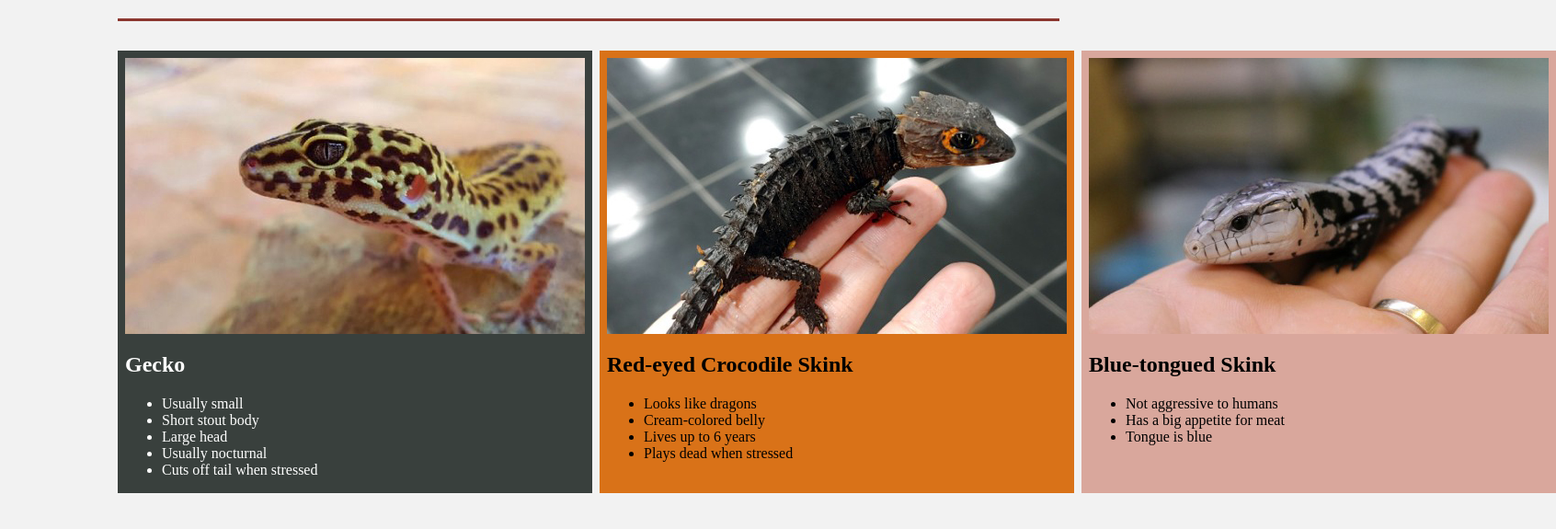
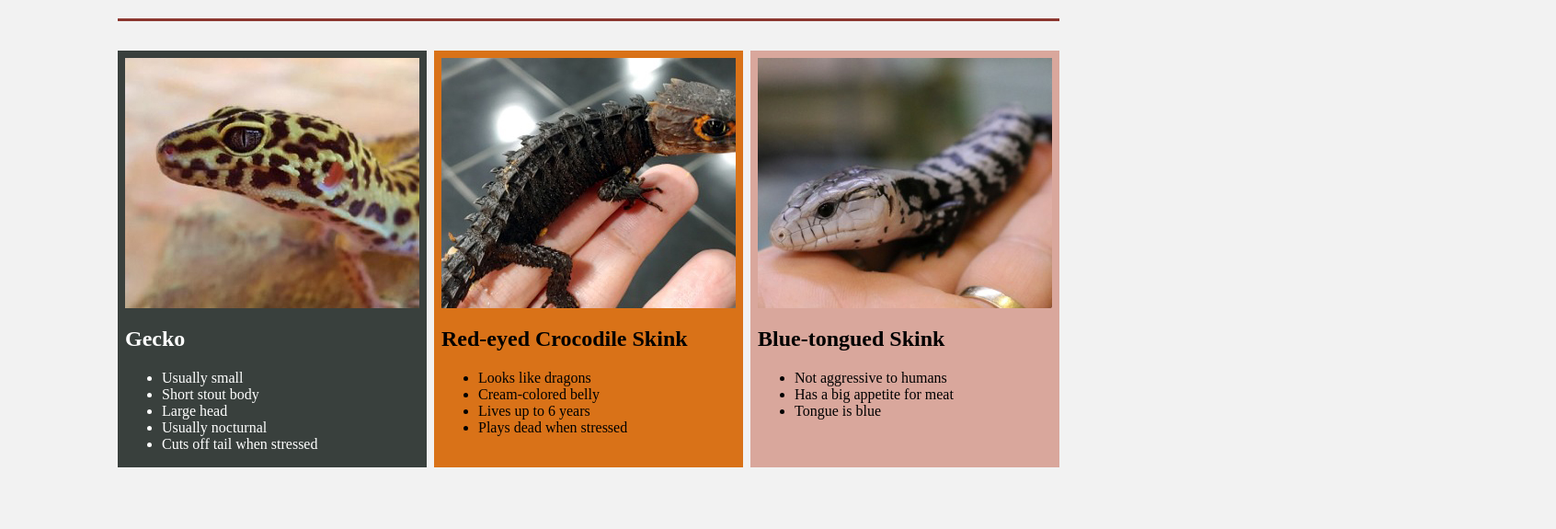
Before and after one commit to dhl379-nyu/JS-HW-3, a plain HTML site: page index.html in a window 1280 px wide. Shown: the part 223-798 px from the top of the page at 92% size, 1692 px wide, since content can reach past the window. Drawn offline with Linux system fonts and the light colour scheme.

Commit message:
will it work

```diff
--- a/script.js
+++ b/script.js
@@ -3,19 +3,19 @@ let mainGrid = document.getElementById('mainGrid');
 let jsonDatabase = [
   {
     "title" : "Gecko",
-    "picURL" : "1.jpg",
+    "picURL" : "url('image1.jpg')",
     "color" : "#39403D",
     "spoons" : ["Usually small", "Short stout body", "Large head", "Usually nocturnal", "Cuts off tail when stressed"]
   },
   {
     "title" : "Red-eyed Crocodile Skink",
-    "picURL" : "2.jpg",
+    "picURL" : "url('image2.jpg')",
     "color" : "#D97218",
     "spoons" : ["Looks like dragons", "Cream-colored belly", "Lives up to 6 years", "Plays dead when stressed"]
   },
   {
     "title" : "Blue-tongued Skink",
-    "picURL" : "3.jpg",
+    "picURL" : "url('image3.jpg')",
     "color" : "#D9A79C",
     "spoons" : ["Not aggressive to humans", "Has a big appetite for meat", "Tongue is blue"]
   }
@@ -28,15 +28,17 @@ function createElement(jsonDatabase) {
 
   let imgContainer = document.createElement('div');
   imgContainer.classList.add("imgContainer");
+  // imgContainer.style.backgroundImage = jsonDatabase['picURL'];
 
-  let newImage = document.createElement('img');
-  newImage.src = jsonDatabase['picURL'];
+  let newImage = document.createElement('div');
+  newImage.style.backgroundImage = jsonDatabase['picURL'];
+  newImage.classList.add("newImage");
   imgContainer.appendChild(newImage);
   newElement.appendChild(imgContainer);
   mainGrid.appendChild(newElement);
 
-  let newHeading = document.createElement("h2")
-  newHeading.classList.add('contenTitle');
+  let newHeading = document.createElement("h2");
+  newHeading.classList.add('contentTitle');
   newHeading.innerHTML = jsonDatabase['title'];
 
   newElement.appendChild(newHeading);
--- a/style.css
+++ b/style.css
@@ -18,7 +18,6 @@ h1 {
 #mainGrid {
   display: grid;
   grid-template-columns: repeat(3, 1fr);
-  /* grid-auto-rows: 650px; */
   grid-column-gap: 1vmin;
   grid-row-gap: 1vmin;
 }
@@ -27,6 +26,14 @@ h1 {
   display: flex;
   justify-content: center;
   align-items: center;
+  /* height: 600px; */
+}
+
+.newImage {
+  background-position: center;
+  background-repeat: no-repeat;
+  height: 34vmin;
+  width: 100%;
 }
 
 .contentItem {
```
Also changed, not shown: image1.jpg (renamed from 1.jpg), image2.jpg (renamed from 2.jpg), image3.jpg (renamed from 3.jpg).
